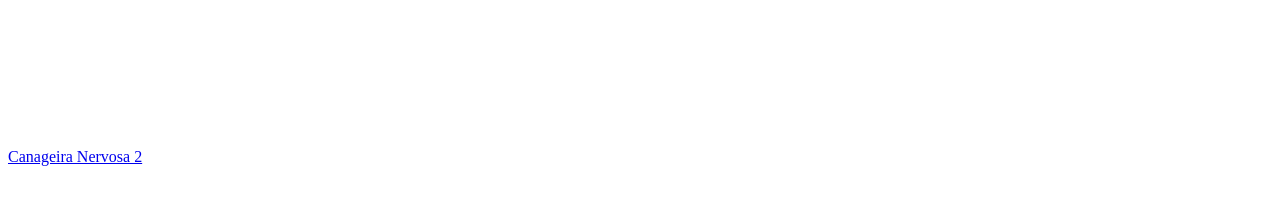
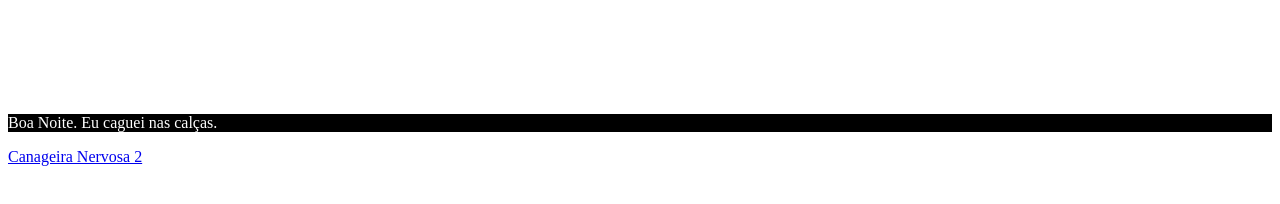
Before and after one commit to PablitoRicardito/pag, a plain HTML site: page index.html in a window 1280 px wide. Drawn offline with Linux system fonts and the light colour scheme.

Commit message:
Update index.html

```diff
--- a/index.html
+++ b/index.html
@@ -6,7 +6,7 @@ h1{
   color: #ffff;
 }
 p{
-  background-color: ##000000;
+  background-color: #000000;
   color: #ffff;
 }
 </style>
```
